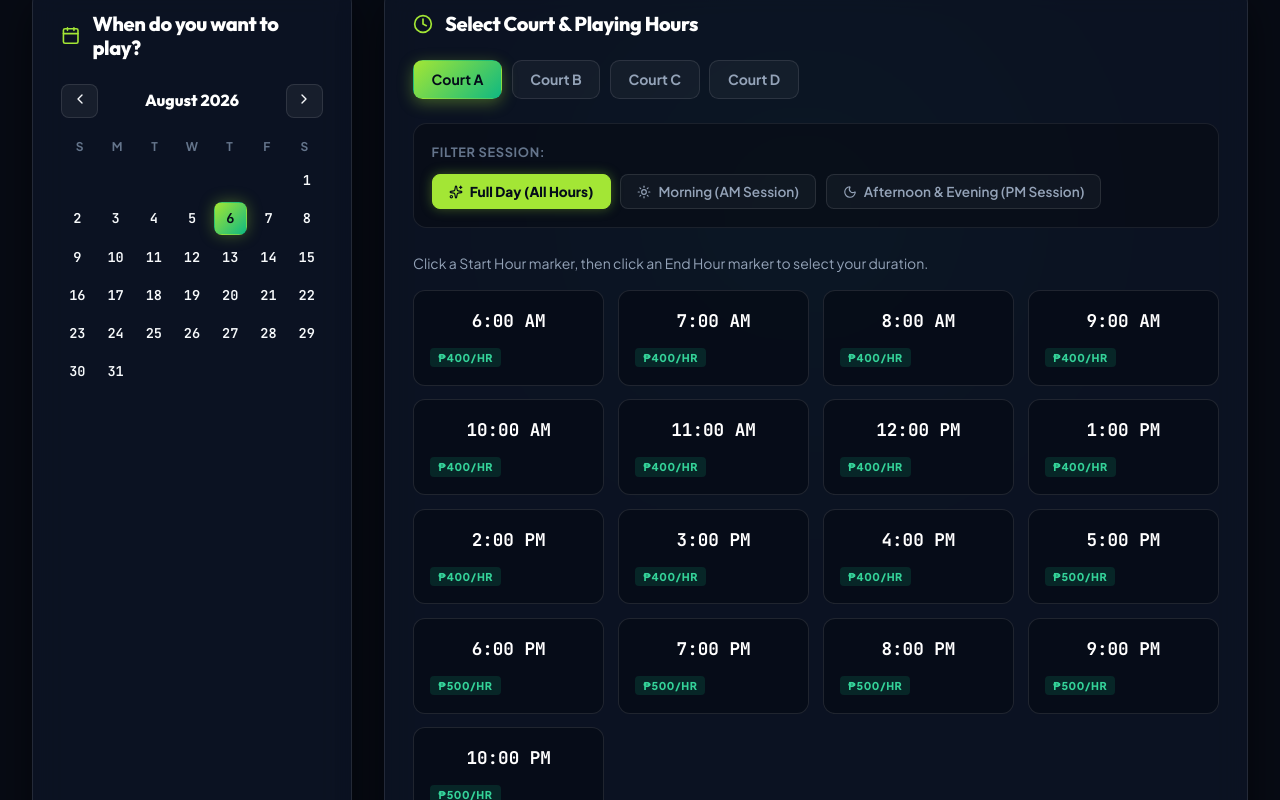
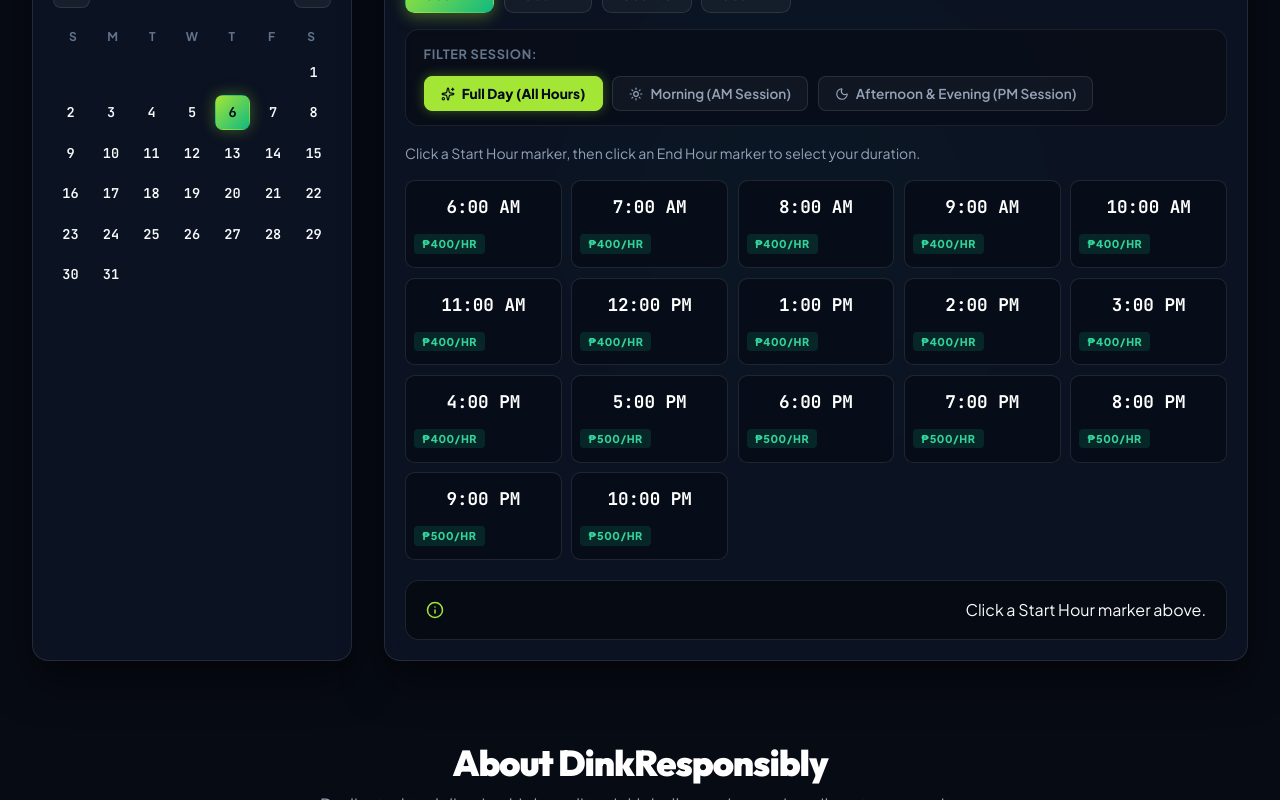
Before and after one commit to GTGUY652/DinkResponsibly, a React (Vite) app: page / in a window 1280 px wide. Shown: the part 940-1740 px from the top of the page. Built offline with nearby package versions, Linux system fonts and the light colour scheme; no server answers; the database is empty.

Commit message:
quick Ui changes

```diff
--- a/src/components/customer/AvailabilitySection.css
+++ b/src/components/customer/AvailabilitySection.css
@@ -1,19 +1,19 @@
 .section-container {
-  padding: 5rem 0 3rem 0;
+  padding: 3rem 0 2rem 0;
 }
 
 .section-header {
   text-align: center;
   max-width: 680px;
-  margin: 0 auto 3.5rem auto;
+  margin: 0 auto 2rem auto;
 }
 
 .section-title {
   font-family: var(--font-display);
-  font-size: 2.75rem;
+  font-size: 2.25rem;
   font-weight: 900;
   letter-spacing: -0.03em;
-  margin: 0 0 0.75rem 0;
+  margin: 0 0 0.5rem 0;
   color: #ffffff;
 }
 
@@ -39,8 +39,8 @@
 .card-box {
   background: var(--glass-bg);
   backdrop-filter: blur(16px);
-  border-radius: 1.25rem;
-  padding: 1.75rem;
+  border-radius: 1rem;
+  padding: 1.25rem;
   border: 1px solid var(--glass-border);
   box-shadow: var(--glass-shadow);
 }
@@ -49,7 +49,7 @@
   display: flex;
   align-items: center;
   gap: 0.75rem;
-  margin-bottom: 1.5rem;
+  margin-bottom: 1rem;
 }
 
 .card-title-bar h3 {
@@ -133,7 +133,7 @@
   display: flex;
   gap: 0.6rem;
   flex-wrap: wrap;
-  margin-bottom: 1.5rem;
+  margin-bottom: 1rem;
 }
 
 .court-tab-btn {
@@ -195,10 +195,10 @@
 
 .session-filter-container {
   background: rgba(7, 11, 20, 0.6);
-  padding: 1.1rem;
+  padding: 0.85rem 1.1rem;
   border-radius: 0.85rem;
   border: 1px solid var(--border-subtle);
-  margin-bottom: 1.5rem;
+  margin-bottom: 1rem;
 }
 
 .session-label {
@@ -249,21 +249,21 @@
 .timeline-instruction {
   font-size: 0.875rem;
   color: var(--text-secondary);
-  margin-bottom: 1.25rem;
+  margin-bottom: 0.85rem;
 }
 
 .spacious-slots-grid {
   display: grid;
-  grid-template-columns: repeat(auto-fill, minmax(165px, 1fr));
-  gap: 0.85rem;
-  margin-bottom: 1.75rem;
+  grid-template-columns: repeat(auto-fill, minmax(130px, 1fr));
+  gap: 0.6rem;
+  margin-bottom: 1.25rem;
 }
 
 .slot-card-item {
   background: rgba(7, 11, 20, 0.7);
   border: 1px solid var(--glass-border);
-  border-radius: 0.75rem;
-  padding: 1rem;
+  border-radius: 0.6rem;
+  padding: 0.75rem 0.5rem;
   cursor: pointer;
   transition: all 0.2s cubic-bezier(0.16, 1, 0.3, 1);
 }
@@ -339,11 +339,15 @@
   display: flex;
   justify-content: space-between;
   align-items: center;
-  background: rgba(7, 11, 20, 0.85);
-  padding: 1.25rem 1.5rem;
+  background: rgba(7, 11, 20, 0.95);
+  backdrop-filter: blur(12px);
+  padding: 1rem 1.25rem;
   border-radius: 0.85rem;
   border: 1px solid var(--accent-lime);
   box-shadow: 0 0 20px var(--accent-lime-glow);
+  position: sticky;
+  bottom: 1rem;
+  z-index: 10;
 }
 
 .booking-summary-bar.prompt {
--- a/src/components/customer/AvailabilitySection.tsx
+++ b/src/components/customer/AvailabilitySection.tsx
@@ -40,7 +40,7 @@
     if (data && data.length > 0) {
       setCourtsList(data);
     }
-  }, []);
+  }, [setCourtsList]);
 
   useEffect(() => {
     void loadCourts();
@@ -128,7 +128,7 @@
 
   // Dynamically compute rate per hour marker using active court's configuration
   const baseTimePoints = rawHourList.map((item) => {
-    let rate = 400;
+    let rate: number;
     if (activeCourtRecord) {
       if (isWeekend) {
         rate = activeCourtRecord.weekend_rate ?? 500;
@@ -280,8 +280,9 @@
       setStartHour(null);
       setEndHour(null);
       await loadAvailability();
-    } catch (err: any) {
-      setErrorMessage(err.message);
+    } catch (err: unknown) {
+      const error = err as Error;
+      setErrorMessage(error.message);
       setIsModalOpen(false);
       setStartHour(null);
       setEndHour(null);
```
